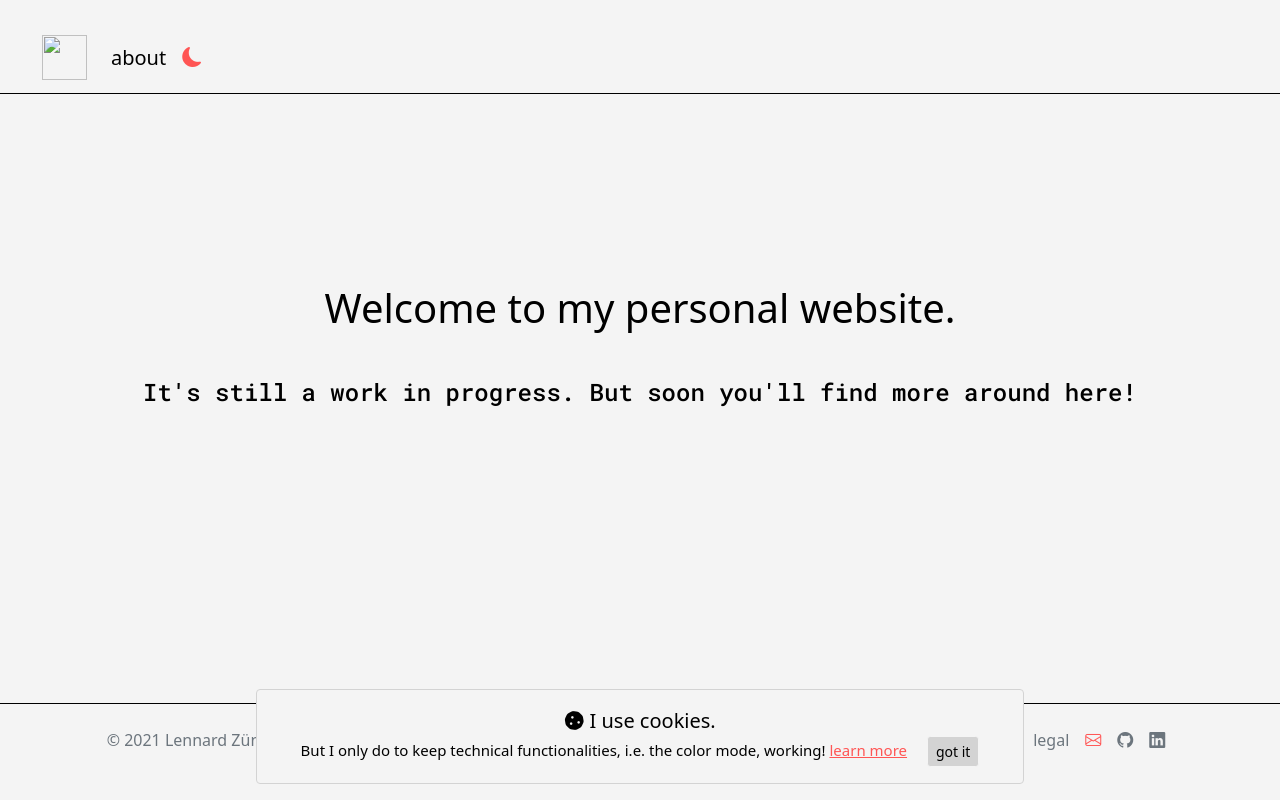
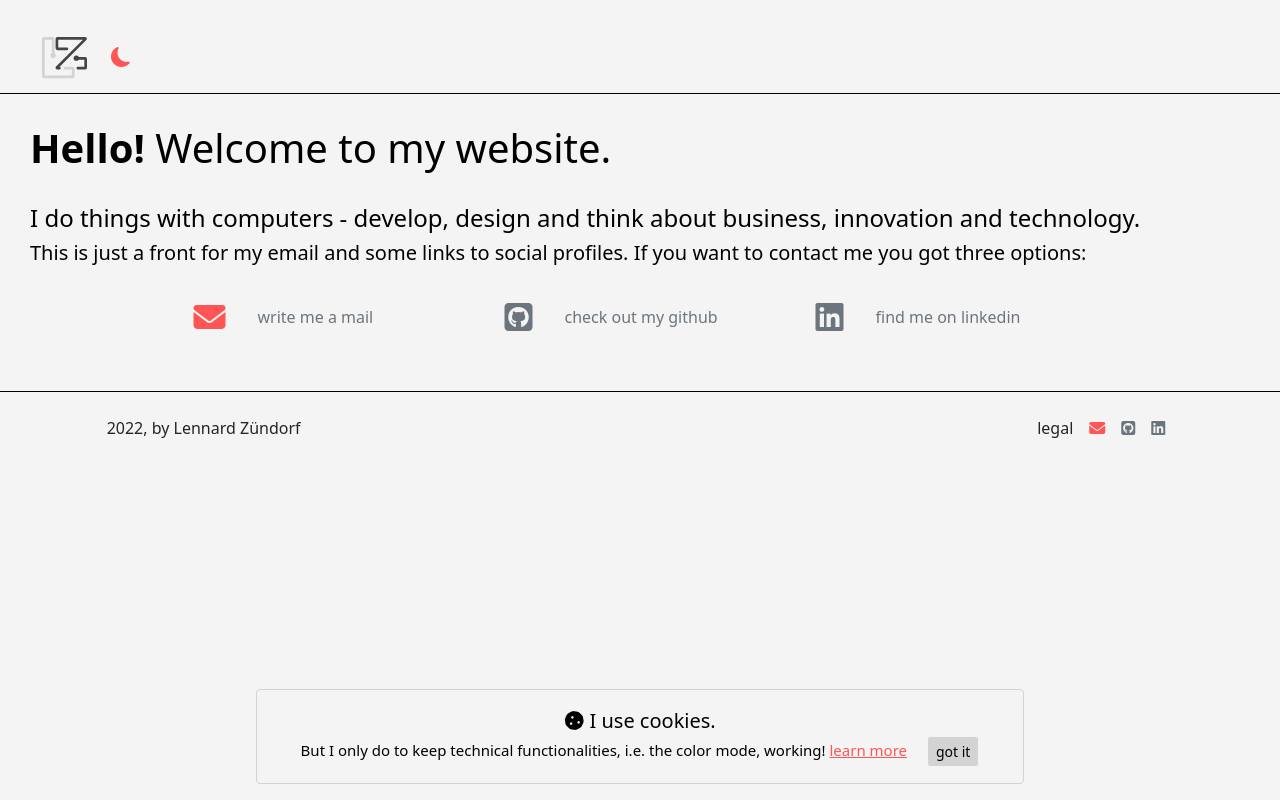
Before and after one commit to LennardZuendorf/website_zuendorf.me, a plain HTML site: page index.html in a window 1280 px wide. Drawn offline with nearby package versions, Linux system fonts and the light colour scheme.

Commit message:
updated main page (design and contents)

```diff
--- a/index.html
+++ b/index.html
@@ -5,8 +5,8 @@
     <!-- Required meta settings -->
     <meta charset="utf-8">
     <meta name="viewport" content="width=device-width, initial-scale=1">
-    <title>zuendorf.me</title>
-    <link id="site-icon" rel="icon" type="image/svg" href="img/logo_light_bold.svg"/>
+    <title>zuendorf.me </title>
+    <link id="site-icon" rel="icon" type="image/svg" href="img/svg/logo_dark_bold.svg"/>
 
     <!-- importing external CSS files -->
     <link href="https://cdn.jsdelivr.net/npm/bootstrap@5.1.3/dist/css/bootstrap.min.css" rel="stylesheet" integrity="sha384-1BmE4kWBq78iYhFldvKuhfTAU6auU8tT94WrHftjDbrCEXSU1oBoqyl2QvZ6jIW3" crossorigin="anonymous">
@@ -18,7 +18,7 @@
 
     <!-- importing external js files -->
     <script src="https://cdn.jsdelivr.net/npm/bootstrap@5.1.3/dist/js/bootstrap.bundle.min.js" integrity="sha384-ka7Sk0Gln4gmtz2MlQnikT1wXgYsOg+OMhuP+IlRH9sENBO0LRn5q+8nbTov4+1p" crossorigin="anonymous"></script>
-    <script src="https://cdn.jsdelivr.net/npm/@fortawesome/fontawesome-free@5.15.3/js/fontawesome.min.js"></script>
+    <script src="https://cdn.jsdelivr.net/npm/@fortawesome/fontawesome-free@6.1.1/js/fontawesome.min.js"></script>
     <script src="https://kit.fontawesome.com/23f0d5eaa8.js" crossorigin="anonymous"></script>
 
     <!-- importing internal js files -->
@@ -32,8 +32,8 @@
 <!--navbar-->
 <nav id="navbar" class="navbar navbar-expand-lg navbar-light border-bottom">
     <div class="container-fluid">
-            <a class="navbar-brand">
-                <img id="navbar-icon" src="img/logo_light_bold.svg" alt="" width="45" height="45">
+        <a class="navbar-brand" href="index.html">
+            <img id="navbar-icon" src="img/svg/logo_light_bold.svg" alt="" width="45" height="45">
         </a>
         <button class="navbar-toggler"
                 type="button"
@@ -47,23 +47,12 @@
         <div class="collapse navbar-collapse" id="navbarSupportedContent">
             <ul class="navbar-nav me-auto mb-2 mb-lg-0">
                 <li class="nav-item">
-                        <a class="nav-link" href="about.html"
-                           style="color: var(--txt-color); font-size: var(--font-size-m)">about
-                        </a>
-                    </li>
-
-                    <!--
-                    <li class="nav-item">
-                        <a class="nav-link" href="projects.html"
-                           style="color: var(--txt-color); font-size: var(--font-size-m)">projects
-                        </a>
-                    </li>
-                    -->
-                    <li class="nav-item">
                     <a class="nav-link"
+                       href="javascript:void(0);"
                        onclick="toggleColor()">
                         <i id="colorModeIcon" class="bi bi-moon-fill color-icon"
                            style="color: var(--txt-color); font-size: var(--font-size-m)">
+
                         </i>
                     </a>
                 </li>
@@ -73,19 +62,34 @@
 </nav>
 <!--navbar-->
 
+<!--content-->
+<div class="container-fluid d-flex align-items-center justify-content-center content-box">
 
-    <!--content-->
-    <div class="container-fluid content-box d-flex align-items-center justify-content-center">
-        <div class="row" style="height: 100%; padding-top: 10em ">
+    <div class="row align-items-center justify-content-center" style="height: 100%">
 
-            <div class="col-12 text-center">
-                <h4 style="color: var(--txt-color); font-size: var(--font-size-l)"> Welcome to my personal website.</h4>
+            <div class="col-12" style="color: var(--txt-color)">
+                <h1><strong>Hello!</strong> Welcome to my website.</h1><br>
+                <h4>I do things with computers - develop, design and think about business, innovation and technology.</h4>
+
             </div>
 
-            <div class=" col-12 text-center" style="color: var(--txt-color); font-size: var(--font-size-m); font-family: var(--roboto-mono); padding-top: 1.875em;">
-                <h4>It's still a work in progress. But soon you'll find more around here!</h4>
+            <div class="col-12" style="color: var(--txt-color)">
+                <h5>This is just a front for my email and some links to social profiles.
+                    If you want to contact me you got three options:
+                </h5> <br>
             </div>
 
+            <div class="col-12 col-sm-3">
+                <a href="mailto: lennard@zuendorf.me" class="nav-link px-2 text-muted"><i class="fa-solid fa-envelope fa-2xl" style="color: var(--indian-red) !important; padding-right: 1em !important;"></i>write me a mail</a>
+            </div>
+
+            <div class="col-12 col-sm-3">
+                <a href="https://github.com/LennardZuendorf" class="nav-link px-2 text-muted"><i class="fa-brands fa-github-square fa-2xl" style="color: var(--grey-ac-2); padding-right: 1em !important;"></i>check out my github</a>
+            </div>
+
+            <div class="col-12 col-sm-3">
+                <a href="https://www.linkedin.com/in/lennard-zuendorf/" class="nav-link px-2 text-muted"><i class="fa-brands fa-linkedin fa-2xl" style="color: var(--grey-ac-2); padding-right: 1em !important;"></i>find me on linkedin</a>
+            </div>
     </div>
 </div>
 <!--content-->
@@ -103,17 +107,16 @@
 </div>
 <!--cookie banner-->
 
-
 <!--footer-->
-    <footer class="d-flex flex-wrap justify-content-between align-items-center py-3 my-4 border-top fixed-bottom">
+<footer class="d-flex flex-wrap justify-content-between align-items-center py-3 my-4 border-top">
     <p class="col-md-1"></p>
-        <p class="col-md-5 mb-0 text-muted">© 2021 Lennard Zündorf</p>
+    <p class="col-md-5 mb-0" style="color: var(--grey-ac-2); font-weight: normal !important">2022, by Lennard Zündorf</p>
 
     <ul class="nav col-md-5 justify-content-end">
-            <li class="nav-item"><a href="legal.html" class="nav-link px-2 text-muted">legal</a></li>
-            <li class="nav-item"><a href="mailto:lennard@zuendorf.me" class="nav-link px-2 text-muted"><i class="bi bi-envelope"></i></a></li>
-            <li class="nav-item"><a href="https://github.com/LennardZuendorf" class="nav-link px-2 text-muted"><i class="bi bi-github"></i></a></li>
-            <li class="nav-item"><a href="https://www.linkedin.com/in/lennard-zuendorf/" class="nav-link px-2 text-muted"><i class="bi bi-linkedin"></i></a></li>
+        <li class="nav-item"><a href="legal.html" class="nav-link px-2" style="color: var(--grey-ac-2) !important; font-weight: normal !important;">legal</a></li>
+        <li class="nav-item"><a href="mailto: lennard@zuendorf.me" class="nav-link px-2 text-muted"><i class="fa-solid fa-envelope" style="color: var(--indian-red) !important;"></i></a></li>
+        <li class="nav-item"><a href="https://github.com/LennardZuendorf" class="nav-link px-2 text-muted"><i class="fa-brands fa-github-square" style="color: var(--grey-ac-2)"></i></a></li>
+        <li class="nav-item"><a href="https://www.linkedin.com/in/lennard-zuendorf/" class="nav-link px-2 text-muted"><i class="fa-brands fa-linkedin" style="color: var(--grey-ac-2)"></i></a></li>
     </ul>
     <p class="col-md-1"></p>
 </footer>
```
Lines whose indentation alone changed are shown as unchanged.
